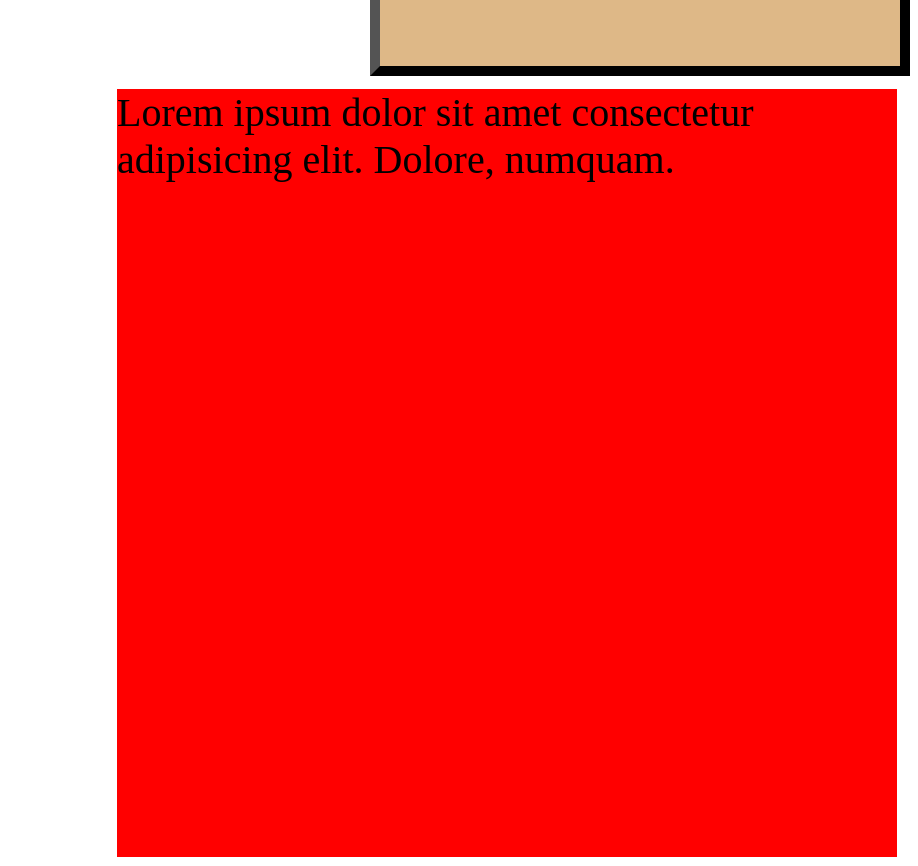
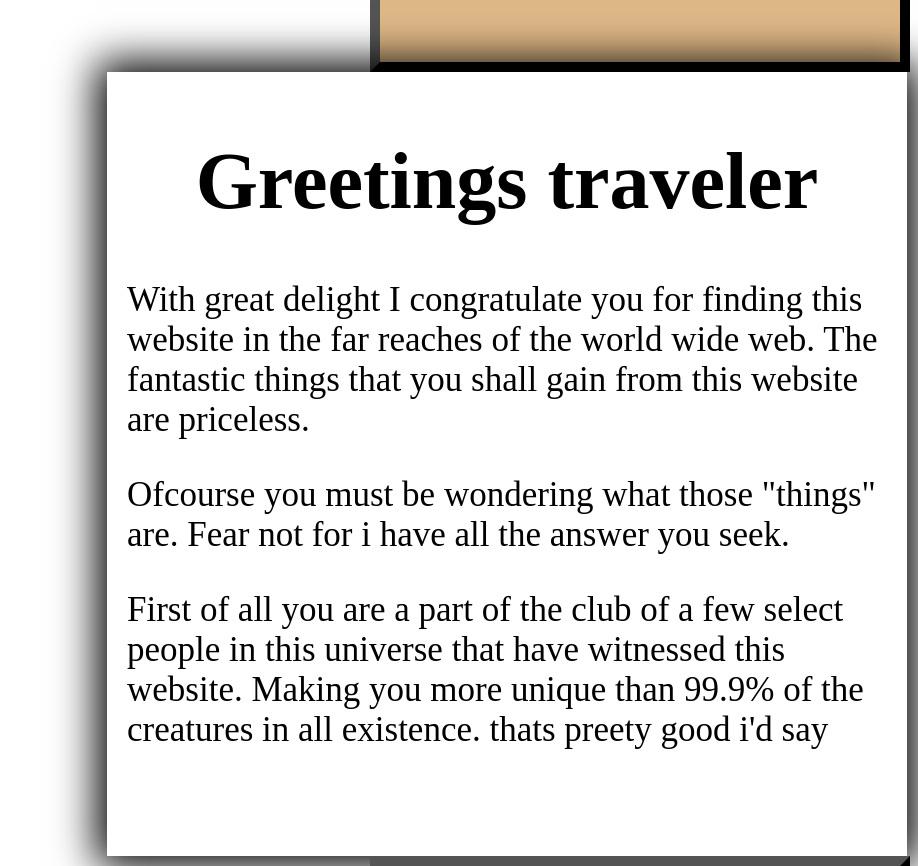
Before and after one commit to ZydrunasK/website1, a website: page index.html in a window 1280 px wide. Shown: the part 720-1586 px from the top of the page, without its empty margins (362-1280 px from the left). Drawn offline with Linux system fonts and the light colour scheme.

Commit message:
basic design done

```diff
--- a/index.html
+++ b/index.html
@@ -7,7 +7,7 @@
     <style>
     .size {
          width: 520px;
-         height: 96vh;
+         height: 95.5vh;
          float: right;
          word-wrap: break-word;
          font-size: 40px;
@@ -18,6 +18,11 @@
     .outter {
         border: solid black 10px;
         border-style: outset;
+    }
+    .phara {
+        font-size: 35px;
+        margin-left: 10px;
+        ;
     }
     </style>
 </head>
@@ -30,7 +35,13 @@
             <p style="margin-left: 25px;">Lorem ipsum dolor sit amet consectetur adipisicing elit. Voluptate ad iusto amet expedita!</p>
         </div>
         <!--middle panel-->
-        <div class="size" style="background-color: red; border: solid white 13px; width: 780px;">Lorem ipsum dolor sit amet consectetur adipisicing elit. Dolore, numquam.</div>
+        <div class="size" style="background-color: white; border: solid white 10px; width: 780px; margin-right: 3px; margin-left: 3px; box-shadow: 0 0 40px 10px black;">
+            <h1 style="text-align: center;">Greetings traveler</h1>
+            <p class="phara">With great delight I congratulate you for finding this website in the far reaches of the world wide web. The fantastic things that you shall gain from this website are priceless.</p>
+            <p class="phara">Ofcourse you must be wondering what those "things" are. Fear not for i have all the answer you seek.</p>
+            <p class="phara">First of all you are a part of the club of a few select people in this universe that have witnessed this website. Making you more unique than 99.9% of the creatures in all existence.
+            thats preety good i'd say</p>
+        </div>
         <!--left panel-->
         <div class="size outter">
             <h1 style="text-align: center; margin-top: 2%;">List of things</h1>
--- a/package.json
+++ b/package.json
@@ -3,7 +3,7 @@
   "version": "1.0.0",
   "main": "index.js",
   "scripts": {
-    "dev": "dead-server --browser=chrome",
+    "dev": "dead-server --browser=chrome --host=localhost",
     "test": "echo \"Error: no test specified\" && exit 1"
   },
   "keywords": [],
```
